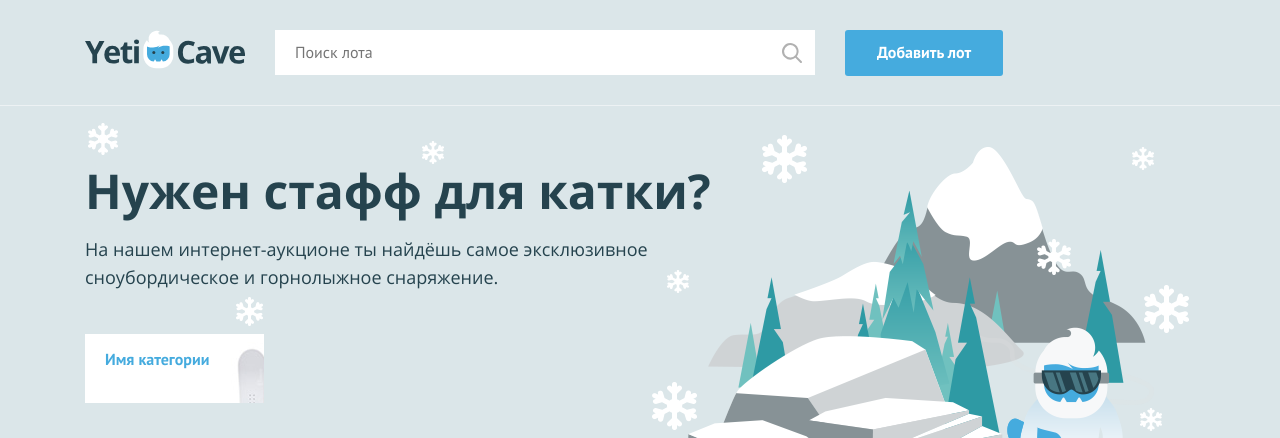
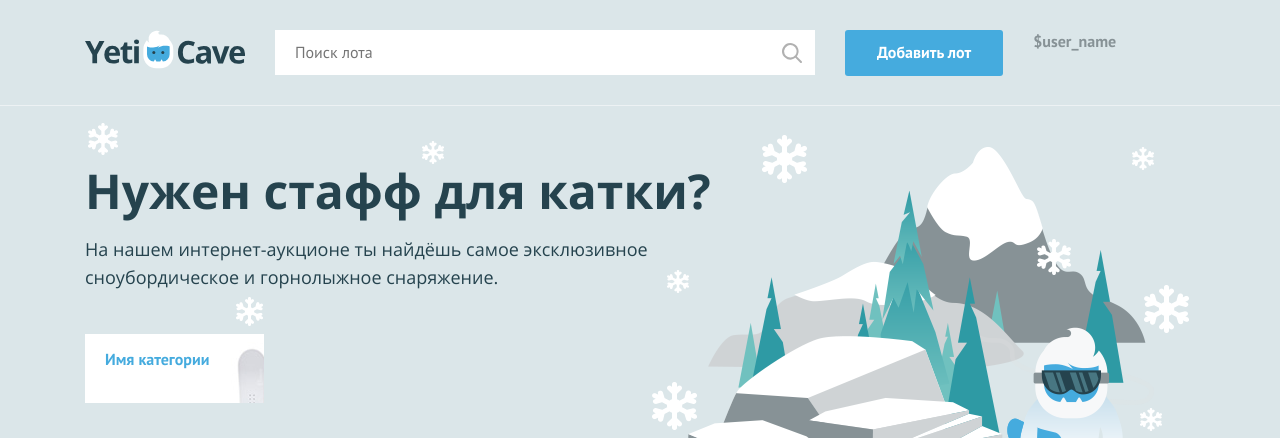
Before and after one commit to mikitagl/641513-yeticave, a PHP site: page / in a window 1280 px wide. Shown: the top 438 px of the page. Run offline with PHP 8.4, Linux system fonts and the light colour scheme.

Commit message:
Update index.php

```diff
--- a/index.php
+++ b/index.php
@@ -1,7 +1,7 @@
 <?php
 $is_auth = rand(0, 1);
 
-$user_name = ''; // укажите здесь ваше имя
+$user_name = 'Никита'; // укажите здесь ваше имя
 ?>
 <!DOCTYPE html>
 <html lang="ru">
@@ -29,6 +29,23 @@ $user_name = ''; // укажите здесь ваше имя
         <nav class="user-menu">
 
         <!-- здесь должен быть PHP код для показа имени пользователя -->
+        <?php
+if($is_auth == 1) {
+    echo ('<div class="user-menu__logged">
+    <p>$user_name</p>
+  </div>');
+} else {
+    echo ('<ul class="user-menu__list">
+    <li class="user-menu__item">
+      <a href="#">Регистрация</a>
+    </li>
+    <li class="user-menu__item">
+      <a href="#">Вход</a>
+    </li>
+  </ul>');
+}
+        ?>
+
 
         </nav>
     </div>
```
